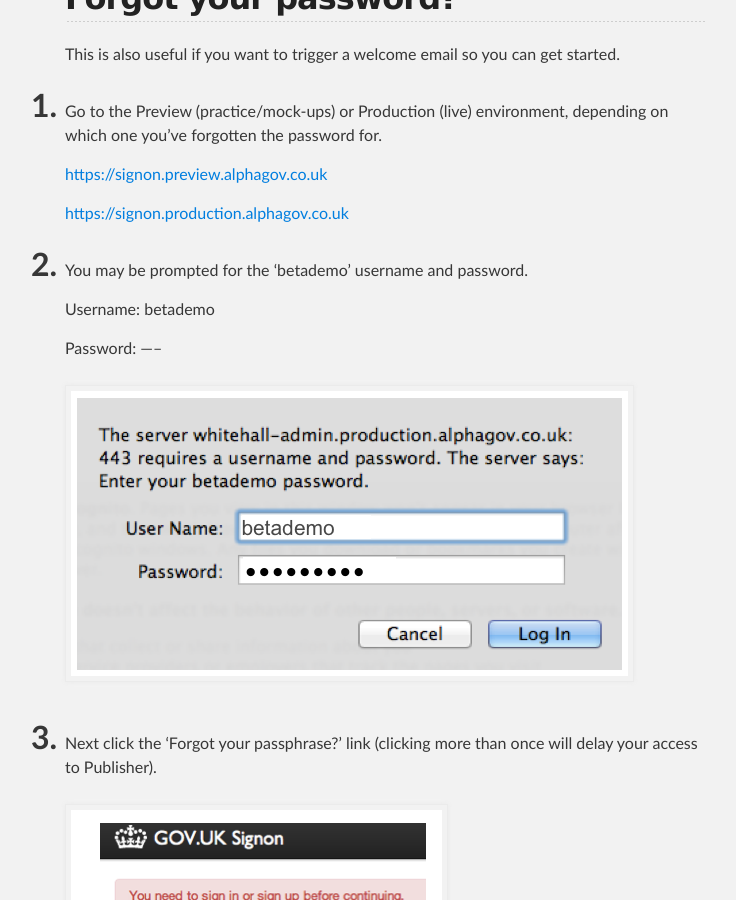
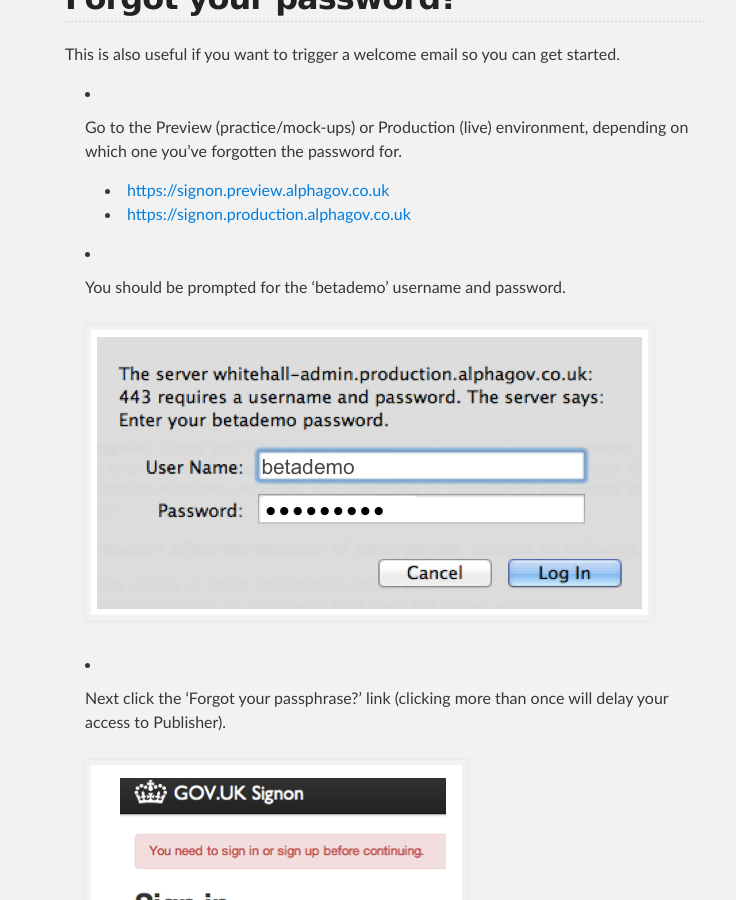
Before and after one commit to alphagov/inside-government-admin-guide, a Jekyll site: the page built from your-account/forgot-your-password.md, in a window 1280 px wide and 900 px high, scrolled down 313 px. Shown: the whole window, without its empty margins (255-991 px from the left). Built offline with Jekyll 4.4.1, drawn with Linux system fonts in a browser that asks for light colours.

Commit message:
Update forgot-your-password.md
Reformatted.

```diff
--- a/your-account/forgot-your-password.md
+++ b/your-account/forgot-your-password.md
@@ -7,24 +7,19 @@
 
 This is also useful if you want to trigger a welcome email so you can get started.
 
-1. Go to the Preview (practice/mock-ups) or Production (live) environment, depending on which one you’ve forgotten the password for.
+* Go to the Preview (practice/mock-ups) or Production (live) environment, depending on which one you’ve forgotten the password for.
 
-   [https://signon.preview.alphagov.co.uk](https://signon.preview.alphagov.co.uk)
+   * [https://signon.preview.alphagov.co.uk](https://signon.preview.alphagov.co.uk)
+   * [https://signon.production.alphagov.co.uk](https://signon.production.alphagov.co.uk)
 
-   [https://signon.production.alphagov.co.uk](https://signon.production.alphagov.co.uk)
-
-2. You may be prompted for the ‘betademo’ username and password.
-
-   Username: betademo
-
-   Password: -----
+* You should be prompted for the ‘betademo’ username and password.
 
    ![Get an account 5](get-an-account-5.png)
 
-3. Next click the 'Forgot your passphrase?' link (clicking more than once will delay your access to Publisher).
+* Next click the 'Forgot your passphrase?' link (clicking more than once will delay your access to Publisher).
 
    ![Forgot your password 1](forgot-your-password-1.png)
 
-4. Finally enter the email address you signed up to GOV.UK with and click the blue button. Password reset instructions will be sent to the email address you entered.
+* Finally enter the email address you signed up to GOV.UK with and click the blue button. Password reset instructions will be sent to the email address you entered.
 
    ![Forgot your password 2](forgot-your-password-2.png)
```
